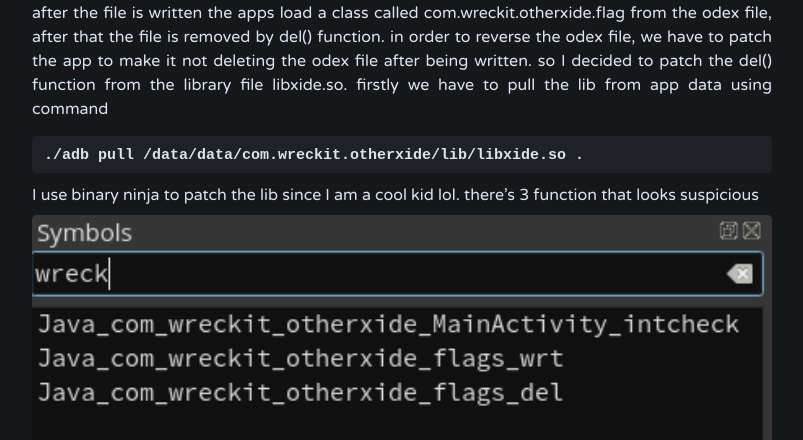
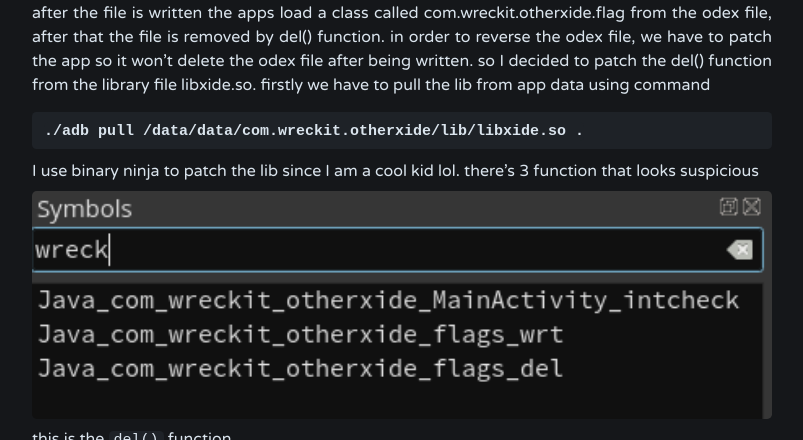
Before and after one commit to tripoloski1337/tripoloski1337.github.io, a Jekyll site: the page built from _posts/2021-06-14-Writeup-Mobile-pentest-wreckit-2021.md, in a window 1280 px wide and 1400 px high, scrolled down 1886 px. Shown: the part 281-721 px from the top of the window, without its empty margins (238-1041 px from the left). Built offline with Jekyll 4.4.1, drawn with Linux system fonts in a browser that asks for light colours; comment, search, counter and statistics services are not loaded; some of the changed text lies outside the part shown; grey boxes are pictures that could not be loaded.

Commit message:
add wreckit ctf

```diff
--- a/_posts/2021-06-14-Writeup-Mobile-pentest-wreckit-2021.md
+++ b/_posts/2021-06-14-Writeup-Mobile-pentest-wreckit-2021.md
@@ -36,8 +36,8 @@
 
 so I assume that the app will write an odex file on /data/user/0/com.wreckit.otherxide/files/ then after the
 file is written the apps load a class called com.wreckit.otherxide.flag from the odex file, after that
-the file is removed by del() function. in order to reverse the odex file, we have to patch the app to
-make it not deleting the odex file after being written. so I decided to patch the del() function from the
+the file is removed by del() function. in order to reverse the odex file, we have to patch the app so it won't
+delete the odex file after being written. so I decided to patch the del() function from the
 library file libxide.so. firstly we have to pull the lib from app data using command
 
     ./adb pull /data/data/com.wreckit.otherxide/lib/libxide.so .
@@ -50,7 +50,7 @@
 
 <img src="/images/wreckit2021/binja2.png">
 
-now we have to patch the `del()` function to make it not calling remove function instead set `%eax` register to `1` or `0`
+now we have to patch the `del()` function so it won't call the remove function instead set `%eax` register to `1` or `0`
 since the comparison will check either eax is 0 or 1. so the app doesn't crash after `del()` being called.
 now we have to change `call remove`
 
```
Also changed, not shown: other parts of _posts/2021-06-14-Writeup-Mobile-pentest-wreckit-2021.md (+2 -2 lines).
